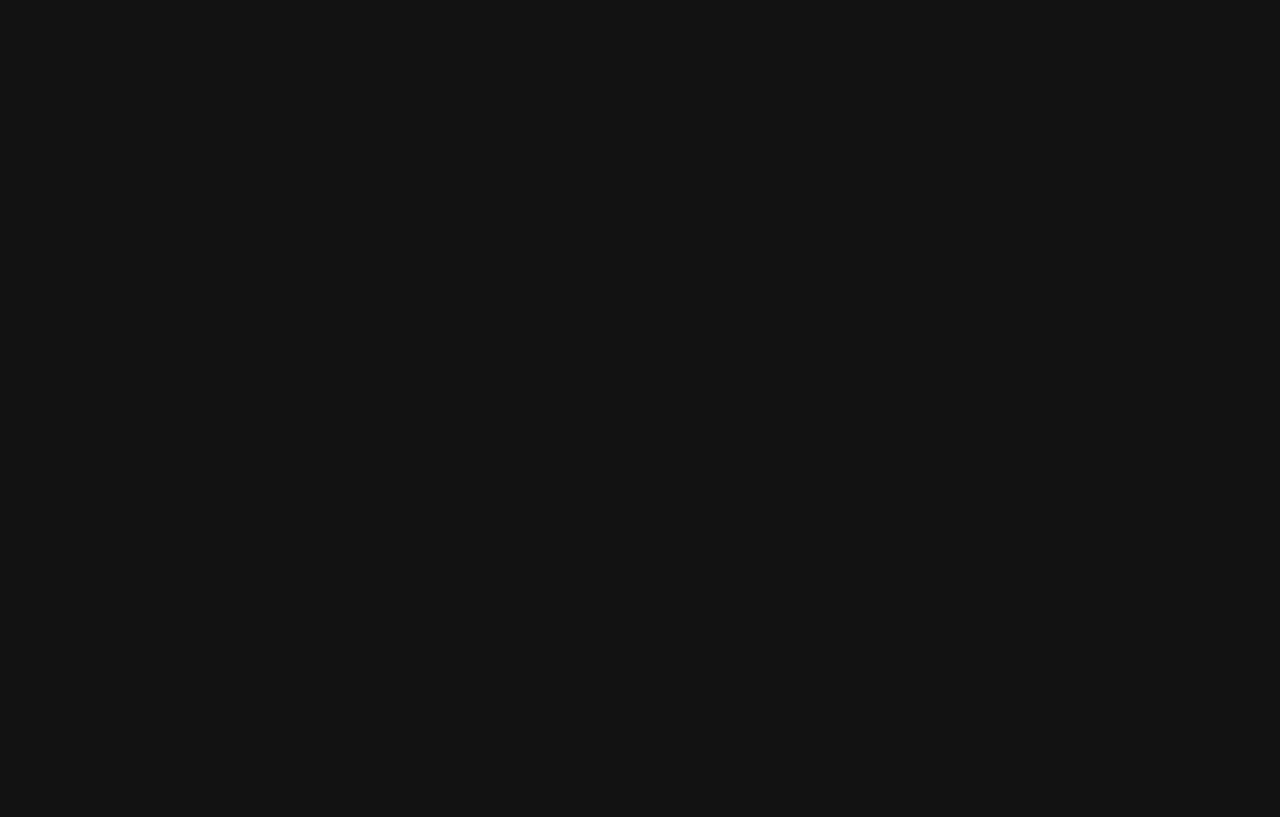
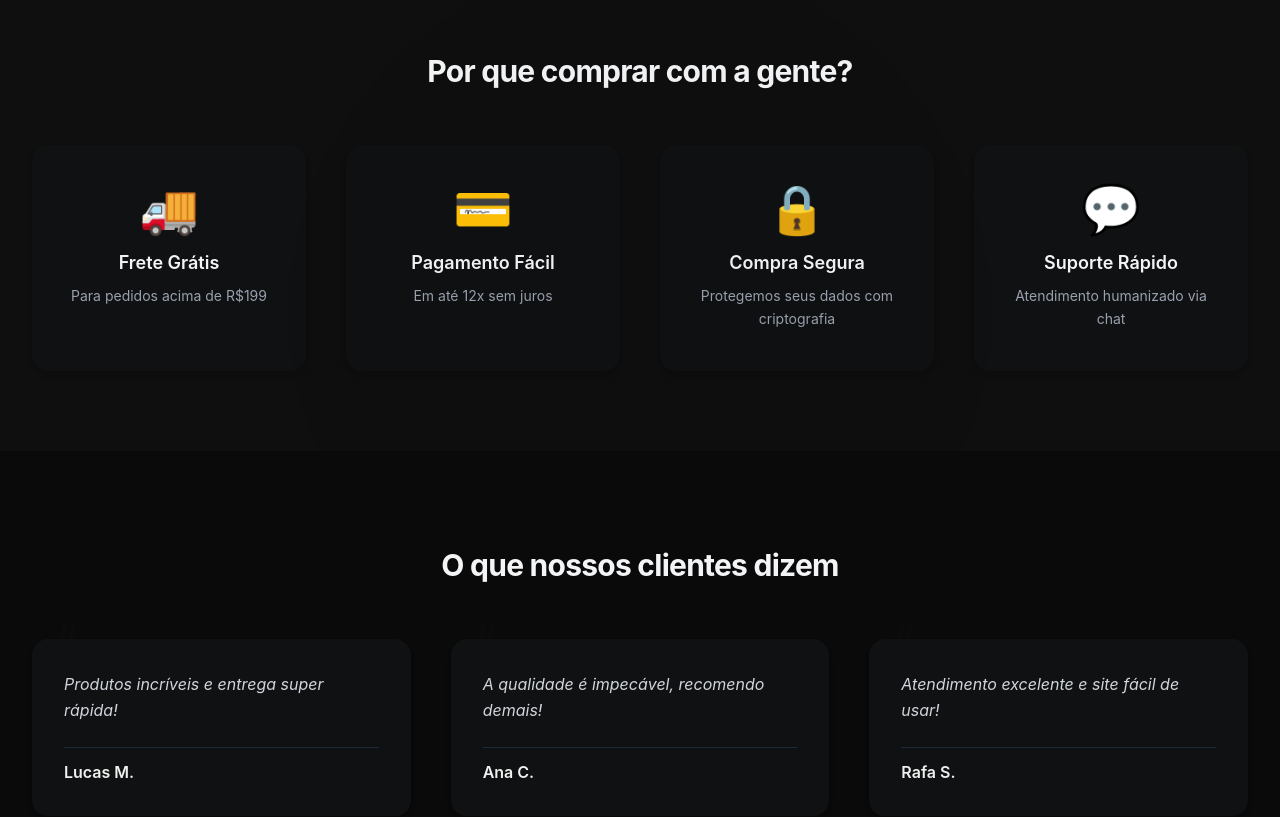
Before and after one commit to allansf29/e-commerce, a React (Vite) app in the folder Front-End/: page / in a window 1280 px wide. Shown: the part 1249-2066 px from the top of the page. Before the commit the page ends 1222 px from the top, so only its background shows below. Built offline with nearby package versions, Linux system fonts and the light colour scheme.

Commit message:
Adicionando benefícios e depoimentos na aba de HOME.

```diff
--- a/Front-End/src/pages/Home.tsx
+++ b/Front-End/src/pages/Home.tsx
@@ -166,6 +166,96 @@ const Home: FC = () => {
           ))}
         </Swiper>
       </section>
+{/* BENEFÍCIOS */}
+<section className="bg-gray-100 dark:bg-[#0f0f10] py-20 relative overflow-hidden">
+  <motion.div
+    initial={{ opacity: 0, y: 40 }}
+    whileInView={{ opacity: 1, y: 0 }}
+    transition={{ duration: 0.8 }}
+    viewport={{ once: true }}
+    className="container mx-auto px-6 lg:px-8 text-center"
+  >
+    <h2 className="text-3xl font-bold mb-14 tracking-tight">
+      Por que comprar com a gente?
+    </h2>
+
+    <div className="grid sm:grid-cols-2 lg:grid-cols-4 gap-10">
+      {[
+        { icon: "🚚", title: "Frete Grátis", desc: "Para pedidos acima de R$199" },
+        { icon: "💳", title: "Pagamento Fácil", desc: "Em até 12x sem juros" },
+        { icon: "🔒", title: "Compra Segura", desc: "Protegemos seus dados com criptografia" },
+        { icon: "💬", title: "Suporte Rápido", desc: "Atendimento humanizado via chat" },
+      ].map((b, i) => (
+        <motion.div
+          key={b.title}
+          initial={{ opacity: 0, y: 30 }}
+          whileInView={{ opacity: 1, y: 0 }}
+          transition={{ duration: 0.5, delay: i * 0.2 }}
+          viewport={{ once: true }}
+          className="flex flex-col items-center bg-white dark:bg-[#101112] py-10 px-6 rounded-2xl shadow-md hover:shadow-xl transition-all duration-300"
+        >
+          <span className="text-5xl mb-4">{b.icon}</span>
+          <h3 className="text-lg font-semibold mb-2 text-gray-900 dark:text-gray-100">
+            {b.title}
+          </h3>
+          <p className="text-sm text-gray-600 dark:text-gray-400 leading-relaxed max-w-[200px]">
+            {b.desc}
+          </p>
+        </motion.div>
+      ))}
+    </div>
+  </motion.div>
+
+  {/* EFEITO DE FUNDO SUTIL */}
+  <motion.div
+    className="absolute -bottom-40 left-1/2 -translate-x-1/2 w-[600px] h-[600px] bg-primary/10 dark:bg-primary/5 blur-3xl rounded-full"
+    animate={{ opacity: [0.2, 0.4, 0.2], scale: [1, 1.1, 1] }}
+    transition={{ duration: 8, repeat: Infinity, ease: "easeInOut" }}
+  />
+</section>
+
+{/* DEPOIMENTOS */}
+<section className="container mx-auto px-6 lg:px-8 py-24 relative">
+  <motion.h2
+    initial={{ opacity: 0, y: 40 }}
+    whileInView={{ opacity: 1, y: 0 }}
+    transition={{ duration: 0.8 }}
+    viewport={{ once: true }}
+    className="text-3xl font-bold mb-14 text-center tracking-tight"
+  >
+    O que nossos clientes dizem
+  </motion.h2>
+
+  <div className="grid md:grid-cols-3 gap-10">
+    {[
+      { name: "Lucas M.", text: "Produtos incríveis e entrega super rápida!" },
+      { name: "Ana C.", text: "A qualidade é impecável, recomendo demais!" },
+      { name: "Rafa S.", text: "Atendimento excelente e site fácil de usar!" },
+    ].map((t, i) => (
+      <motion.div
+        key={t.name}
+        initial={{ opacity: 0, y: 40 }}
+        whileInView={{ opacity: 1, y: 0 }}
+        transition={{ duration: 0.6, delay: i * 0.2 }}
+        viewport={{ once: true }}
+        className="relative bg-white dark:bg-[#101112] p-8 rounded-2xl shadow-md hover:shadow-2xl transition-all duration-300"
+      >
+        <span className="absolute -top-5 left-6 text-5xl text-primary opacity-30 select-none">
+          “
+        </span>
+        <p className="italic text-gray-600 dark:text-gray-300 mb-6 leading-relaxed relative z-10">
+          {t.text}
+        </p>
+        <div className="border-t border-gray-200 dark:border-gray-800 pt-3">
+          <span className="font-semibold text-primary dark:text-secondary">
+            {t.name}
+          </span>
+        </div>
+      </motion.div>
+    ))}
+  </div>
+</section>
+
     </main>
   );
 };
```
